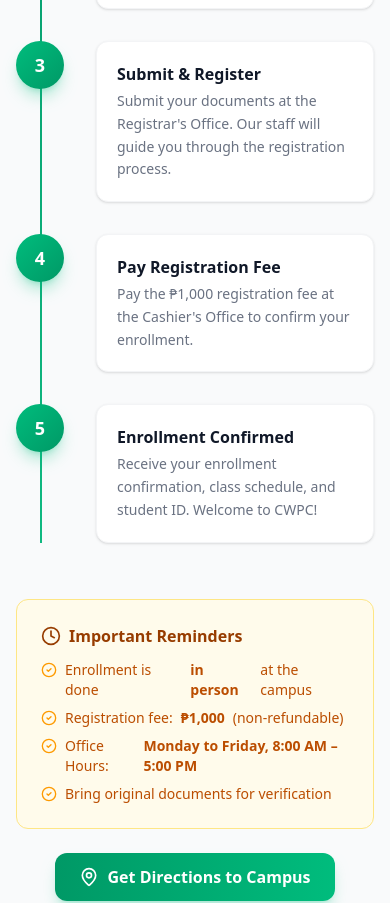
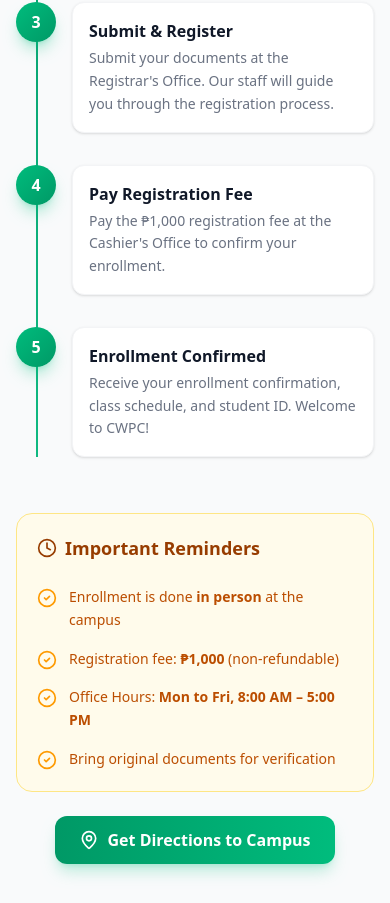
Before and after one commit to kristianpasco30-ops/Clone-CWPC-landing-page, a Next.js app: page / in a window 390 px wide. Shown: the part 10182-11085 px from the top of the page. Built offline with nearby package versions, Linux system fonts and the light colour scheme.

Commit message:
fix: improve mobile responsiveness of important reminders and enrollment timeline

```diff
--- a/src/app/page.tsx
+++ b/src/app/page.tsx
@@ -574,7 +574,7 @@ export default function Home() {
           <div className="max-w-3xl mx-auto mb-14">
             <div className="relative">
               {/* Vertical line */}
-              <div className="absolute left-6 md:left-1/2 top-0 bottom-0 w-0.5 timeline-line md:-translate-x-px" />
+              <div className="absolute left-5 md:left-1/2 top-0 bottom-0 w-0.5 timeline-line md:-translate-x-px" />
 
               {[
                 { step: 1, title: 'Visit the Campus', desc: 'Come to CWPC in Ternate, Cavite. Our staff will welcome you and answer your questions about our programs.', side: 'left' },
@@ -583,16 +583,16 @@ export default function Home() {
                 { step: 4, title: 'Pay Registration Fee', desc: 'Pay the ₱1,000 registration fee at the Cashier\'s Office to confirm your enrollment.', side: 'right' },
                 { step: 5, title: 'Enrollment Confirmed', desc: 'Receive your enrollment confirmation, class schedule, and student ID. Welcome to CWPC!', side: 'left' },
               ].map((item, i) => (
-                <div key={i} className={`relative flex items-start gap-6 mb-8 last:mb-0 ${i % 2 === 0 ? 'md:flex-row' : 'md:flex-row-reverse'}`}>
+                <div key={i} className={`relative flex items-start gap-4 mb-8 last:mb-0 ${i % 2 === 0 ? 'md:flex-row' : 'md:flex-row-reverse'}`}>
                   {/* Circle */}
-                  <div className="absolute left-6 md:left-1/2 -translate-x-1/2 z-10">
-                    <div className="w-12 h-12 rounded-full bg-gradient-to-br from-emerald-500 to-emerald-600 flex items-center justify-center shadow-lg shadow-emerald-500/30">
-                      <span className="text-white font-extrabold text-lg">{item.step}</span>
+                  <div className="absolute left-5 md:left-1/2 -translate-x-1/2 z-10">
+                    <div className="w-10 h-10 md:w-12 md:h-12 rounded-full bg-gradient-to-br from-emerald-500 to-emerald-600 flex items-center justify-center shadow-lg shadow-emerald-500/30">
+                      <span className="text-white font-extrabold text-base md:text-lg">{item.step}</span>
                     </div>
                   </div>
                   {/* Content */}
-                  <div className={`ml-20 md:ml-0 md:w-1/2 ${i % 2 === 0 ? 'md:pr-16 md:text-right' : 'md:pl-16'}`}>
-                    <div className="bg-white dark:bg-gray-800 rounded-xl p-5 border border-gray-100 dark:border-gray-700 shadow-sm hover-card">
+                  <div className={`ml-14 md:ml-0 md:w-1/2 ${i % 2 === 0 ? 'md:pr-16 md:text-right' : 'md:pl-16'}`}>
+                    <div className="bg-white dark:bg-gray-800 rounded-xl p-4 md:p-5 border border-gray-100 dark:border-gray-700 shadow-sm hover-card">
                       <h3 className="font-bold text-gray-900 dark:text-white mb-1">{item.title}</h3>
                       <p className="text-gray-500 dark:text-gray-400 text-sm leading-relaxed">{item.desc}</p>
                     </div>
@@ -603,29 +603,37 @@ export default function Home() {
           </div>
 
           {/* Important Reminders */}
-          <div className="max-w-3xl mx-auto">
-            <div className="bg-amber-50 dark:bg-amber-950/30 border border-amber-200 dark:border-amber-800 rounded-xl p-6">
-              <h3 className="font-bold text-amber-800 dark:text-amber-300 flex items-center gap-2 mb-3">
+          <div className="max-w-4xl mx-auto">
+            <div className="bg-amber-50 dark:bg-amber-950/30 border border-amber-200 dark:border-amber-800 rounded-2xl p-5 md:p-8">
+              <h3 className="font-bold text-amber-800 dark:text-amber-300 flex items-center gap-2 mb-6 text-lg">
                 <Clock className="w-5 h-5" /> Important Reminders
               </h3>
-              <ul className="space-y-2 text-amber-700 dark:text-amber-200 text-sm">
-                <li className="flex items-start gap-2">
-                  <CheckCircle2 className="w-4 h-4 mt-0.5 flex-shrink-0 text-amber-500" />
-                  Enrollment is done <strong>in person</strong> at the campus
-                </li>
-                <li className="flex items-start gap-2">
-                  <CheckCircle2 className="w-4 h-4 mt-0.5 flex-shrink-0 text-amber-500" />
-                  Registration fee: <strong>₱1,000</strong> (non-refundable)
-                </li>
-                <li className="flex items-start gap-2">
-                  <CheckCircle2 className="w-4 h-4 mt-0.5 flex-shrink-0 text-amber-500" />
-                  Office Hours: <strong>Monday to Friday, 8:00 AM – 5:00 PM</strong>
-                </li>
-                <li className="flex items-start gap-2">
-                  <CheckCircle2 className="w-4 h-4 mt-0.5 flex-shrink-0 text-amber-500" />
-                  Bring original documents for verification
-                </li>
-              </ul>
+              <div className="grid grid-cols-1 sm:grid-cols-2 gap-x-8 gap-y-4">
+                <div className="flex items-start gap-3">
+                  <CheckCircle2 className="w-5 h-5 mt-0.5 flex-shrink-0 text-amber-500" />
+                  <p className="text-amber-700 dark:text-amber-200 text-sm md:text-base leading-relaxed">
+                    Enrollment is done <strong>in person</strong> at the campus
+                  </p>
+                </div>
+                <div className="flex items-start gap-3">
+                  <CheckCircle2 className="w-5 h-5 mt-0.5 flex-shrink-0 text-amber-500" />
+                  <p className="text-amber-700 dark:text-amber-200 text-sm md:text-base leading-relaxed">
+                    Registration fee: <strong>₱1,000</strong> (non-refundable)
+                  </p>
+                </div>
+                <div className="flex items-start gap-3">
+                  <CheckCircle2 className="w-5 h-5 mt-0.5 flex-shrink-0 text-amber-500" />
+                  <p className="text-amber-700 dark:text-amber-200 text-sm md:text-base leading-relaxed">
+                    Office Hours: <strong>Mon to Fri, 8:00 AM – 5:00 PM</strong>
+                  </p>
+                </div>
+                <div className="flex items-start gap-3">
+                  <CheckCircle2 className="w-5 h-5 mt-0.5 flex-shrink-0 text-amber-500" />
+                  <p className="text-amber-700 dark:text-amber-200 text-sm md:text-base leading-relaxed">
+                    Bring original documents for verification
+                  </p>
+                </div>
+              </div>
             </div>
             <div className="mt-6 text-center">
               <a
```
